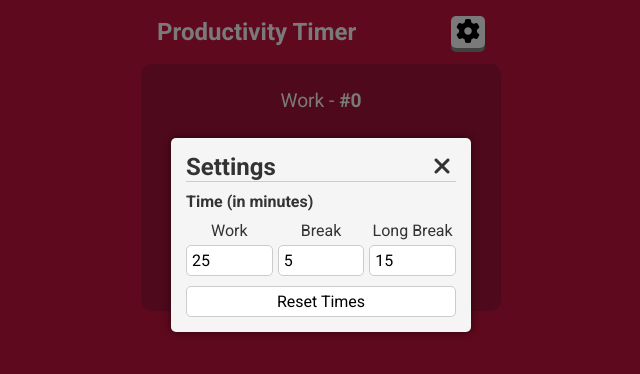
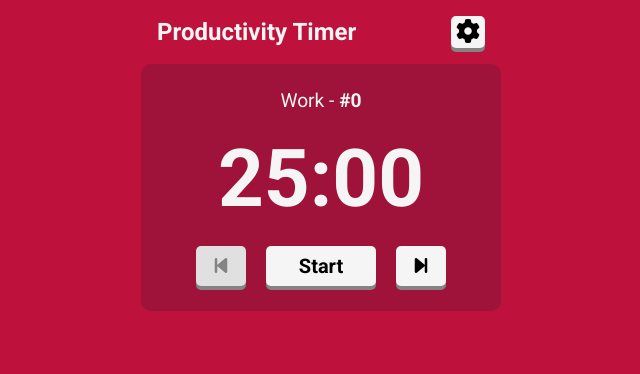
Before and after one commit to robsassack/productivity-timer, an Angular app: page / in a window 1280 px wide. Shown: the top 374 px of the page, without its empty margins (319-959 px from the left). Built offline with nearby package versions, Linux system fonts and the light colour scheme.

Commit message:
Disable settings menu by default

```diff
--- a/src/app/settings-menu/settings-menu.component.ts
+++ b/src/app/settings-menu/settings-menu.component.ts
@@ -7,7 +7,7 @@ import { SettingsService } from '../settings.service';
   styleUrls: ['./settings-menu.component.css']
 })
 export class SettingsMenuComponent {
-  showSettingsMenu = true;
+  showSettingsMenu = false;
 
   workTime!: number;
   breakTime!: number;
```
